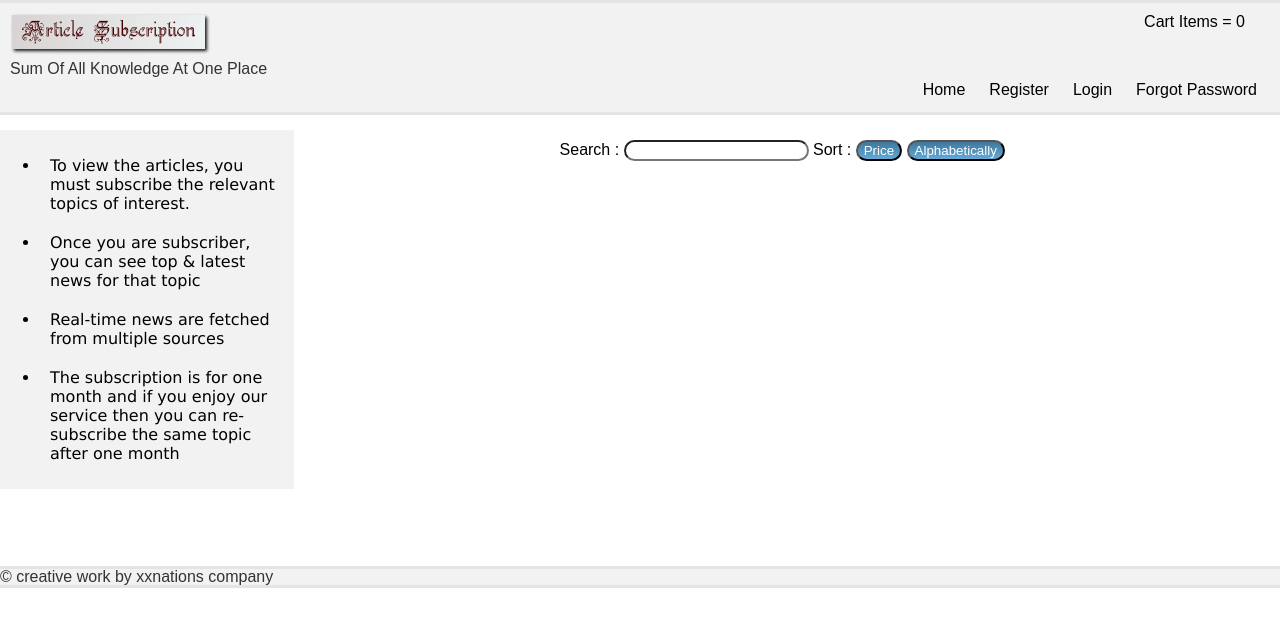
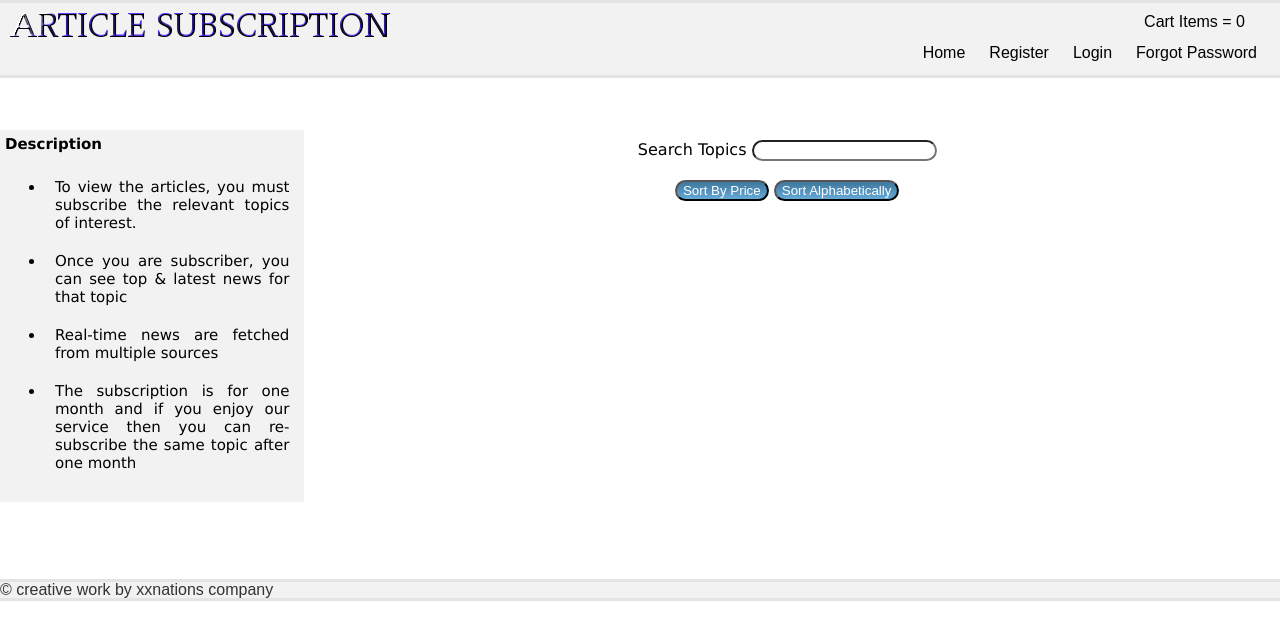
Before and after one commit to xxnations/WPL-Project, a PHP site: page / in a window 1280 px wide. Shown: the top 640 px of the page. Run offline with PHP 8.4, Linux system fonts and the light colour scheme; data that the repository does not hold is empty.

Commit message:
styling  and formatting on home page

```diff
--- a/project/common/header.php
+++ b/project/common/header.php
@@ -4,7 +4,7 @@
 ?>
 <div id="headerdiv">
     <div id="headeroptionsmain" class="headeroptionsmain">
-       <div id="headerimage"> <img src="../project/images/title.png" alt="The Article Subscription">
+       <div id="headerimage"> <img src="../project/images/logo1.png" alt="The Article Subscription">
            <br>Sum Of All Knowledge At One Place
 
        </div>
@@ -45,8 +45,8 @@ else
     ?>
 <div id="headerdiv">
     <div id="headeroptionsmain" class="headeroptionsmain">
-        <div id="headerimage"> <img src="../project/images/title.png" alt="The Article Subscription">
-            <br>Sum Of All Knowledge At One Place
+        <div id="headerimage"> <img src="../project/images/logo1.png" alt="The Article Subscription">
+
         </div>
        <div id="shoppingcartdiv">
             <?php
--- a/project/css/common.css
+++ b/project/css/common.css
@@ -167,7 +167,7 @@
 background: #f2f2f2;
 border-bottom: 3px solid #e4e4e4;
 border-top: 3px solid #e4e4e4;
-color: #333;
+color: maroon;
 //line-height: 40px;
        width: 100%;
        //height: 10%;
@@ -221,7 +221,7 @@ position: relative;
 #searchbardiv
 {
     padding: 10px;
-
+    font-family: Lucida Sans Unicode;
     text-align: center;
 
 
@@ -276,18 +276,29 @@ position: relative;
 
 }
 
+#subscriptionhistorytable{
+    text-align: center;
+    padding: 50px;
+
+    table-layout: auto;
+}
+
 #listoftopicsdiv
 {
    margin-left: 25px;
    margin-top: 35px;
    overflow-y: auto;
+   font-family: Aharoni;
+   //font-weight: bold;
+   font-size: 20px;
+
 
 
 }
 
 #listoftopics
 {
-  display: inline;
+ // display: inline;
 }
 
 #headeroptionsmain
@@ -371,10 +382,13 @@ li > a:link
     display: inline;
     float: left;
     width: 23%;
-    //text-align: justify;
+    text-align: justify;
     background-color: #F2F2F2;
     font-family: Lucida Sans Unicode;
-    //height: 80%;
+    height: 100%;
+    position: relative;
+    padding: 5px;
+    font-size: 15px;
 }
 
 #topicsdiv{
--- a/project/index.php
+++ b/project/index.php
@@ -32,6 +32,7 @@ include('Databaseadapter.php');
 ?>
                 <div id="textdiv">
 
+                    <b>Description</b>
             <ul>
                 <li>To view the articles, you must subscribe the relevant topics of interest.</li>
                 <li>Once you are subscriber, you can see top & latest news for that topic</li>
@@ -39,10 +40,10 @@ include('Databaseadapter.php');
                 <li>The subscription is for one month and if you enjoy our service then you can re-subscribe the same topic after one month</li>
             </ul>
             </div>
-            <div id="searchbardiv"> Search : <input type="text" id="searchbar" name="searchbar" >
-                <div id="sortbar" class="sortbar">Sort :
-                    <input type="button" id="price" value="Price">
-                    <input type="button" id="alphabetically" value="Alphabetically">
+            <div id="searchbardiv"> Search Topics   <input type="text" id="searchbar" name="searchbar" >
+                <div id="sortbar" class="sortbar"><br><br>
+                    <input type="button" id="price" value="Sort By Price">
+                    <input type="button" id="alphabetically" value="Sort Alphabetically">
 
                  </div>
                 </div>
@@ -57,7 +58,7 @@ $topiclist="";
 //if(!empty($_SESSION['user']))
 //{
 foreach($result as $row) {
-    echo "<div class=\"topicbox\" id=\"" .$row['topicname'] . "\"><span id=\"span".$row['topicname']."\">" . ucfirst($row['topicname']) . " : $<span id=\"pricespan\">" . $row['price'] . "</span></span><br><span id=\"". $row['topicname'] ."button". "\"><button class=\"addtocartbutton\"  name=\"" . $row['topicid'] . ":" . $row['topicname'] . "\" id=\"" . $row['topicid'] . ":" . $row['topicname'] . "\">Add to Cart</button></span></div>";
+    echo "<div class=\"topicbox\" id=\"" .$row['topicname'] . "\"><span id=\"span".$row['topicname']."\">" . ucfirst($row['topicname']) . " <br> $<span id=\"pricespan\">" . $row['price'] . "</span></span><br><span id=\"". $row['topicname'] ."button". "\"><button class=\"addtocartbutton\"  name=\"" . $row['topicid'] . ":" . $row['topicname'] . "\" id=\"" . $row['topicid'] . ":" . $row['topicname'] . "\">Add to Cart</button></span></div>";
 
     $topiclist=$topiclist.",".$row['topicname'];
 }
--- a/project/subscriptionhistory.php
+++ b/project/subscriptionhistory.php
@@ -28,7 +28,7 @@ include('Databaseadapter.php');
         <div id="body">
 <table id="subscriptionhistorytable">
     <tr>
-        <th> Subscribtion Id</th>
+        <th> Id</th>
         <th> Topic Name </th>
         <th> Valid Upto</th>
     </tr>
```
Also changed, not shown: project/forgotpassword.php (+7 -2 lines), project/images/logo.png (added), project/images/logo1.png (added).
